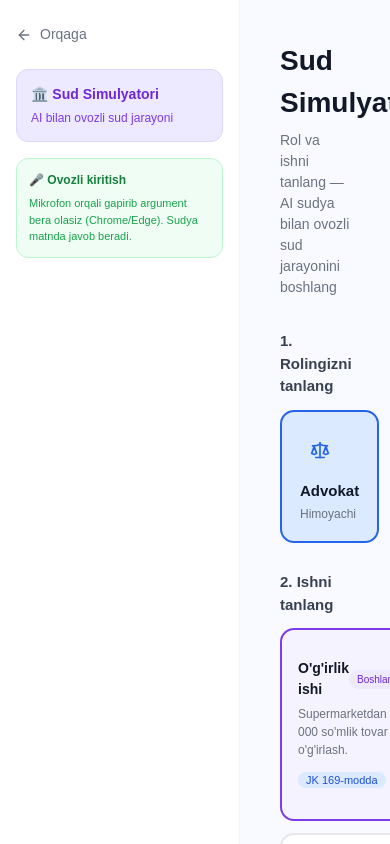
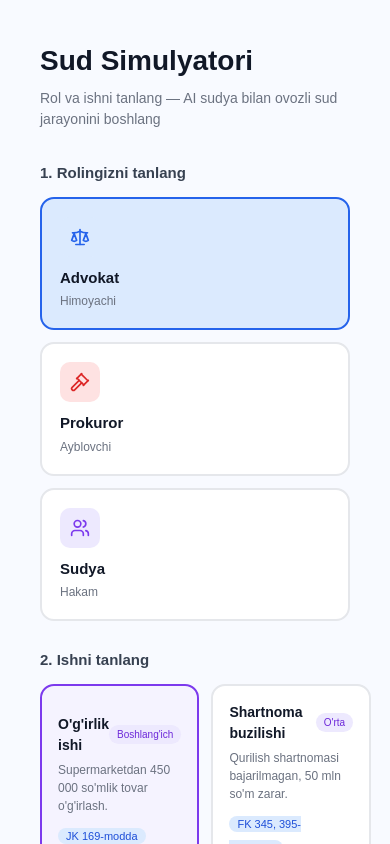
Before and after one commit to akmaljaxonkulov00-beep/JURISAI, a Next.js app: page /court-simulator in a window 390 px wide. Shown: the top 844 px of the page. Built offline with nearby package versions, Linux system fonts and the light colour scheme.

Commit message:
feat: responsive design - mobile & desktop layout, hide sidebars on small screens

```diff
--- a/src/app/ai-assistant/page.tsx
+++ b/src/app/ai-assistant/page.tsx
@@ -223,8 +223,8 @@ export default function AIAssistant() {
 
   return (
     <div style={{ minHeight: '100vh', background: '#F8FAFF', display: 'flex' }}>
-      {/* ── Sidebar ── */}
-      <aside style={{ width: 256, background: '#fff', borderRight: '1px solid #F1F5F9', minHeight: '100vh', padding: '24px 16px', flexShrink: 0 }}>
+      {/* ── Sidebar — faqat desktop da ko'rinadi ── */}
+      <aside className="hidden md:block" style={{ width: 256, background: '#fff', borderRight: '1px solid #F1F5F9', minHeight: '100vh', padding: '24px 16px', flexShrink: 0 }}>
         <a href="/" style={{ display: 'flex', alignItems: 'center', gap: 8, color: '#6B7280', textDecoration: 'none', fontSize: 14, marginBottom: 24 }}>
           <ArrowLeft size={16} /> Orqaga
         </a>
--- a/src/app/court-simulator/page.tsx
+++ b/src/app/court-simulator/page.tsx
@@ -148,7 +148,7 @@ export default function CourtSimulatorPage() {
   // ════════════════════════════ SETUP ════════════════════════════
   if (page === 'setup') return (
     <div style={{ minHeight: '100vh', background: '#F8FAFF', display: 'flex' }}>
-      <aside style={{ width: 240, background: '#fff', borderRight: '1px solid #F1F5F9', minHeight: '100vh', padding: '24px 16px', flexShrink: 0 }}>
+      <aside className="hidden md:block" style={{ width: 240, background: '#fff', borderRight: '1px solid #F1F5F9', minHeight: '100vh', padding: '24px 16px', flexShrink: 0 }}>
         <a href="/" style={{ display: 'flex', alignItems: 'center', gap: 8, color: '#6B7280', textDecoration: 'none', fontSize: 14, marginBottom: 24 }}>
           <ArrowLeft size={16} /> Orqaga
         </a>
@@ -167,7 +167,7 @@ export default function CourtSimulatorPage() {
         <p style={{ fontSize: 14, color: '#6B7280', margin: '0 0 32px' }}>Rol va ishni tanlang — AI sudya bilan ovozli sud jarayonini boshlang</p>
 
         <h2 style={{ fontSize: 15, fontWeight: 700, color: '#374151', margin: '0 0 12px' }}>1. Rolingizni tanlang</h2>
-        <div style={{ display: 'grid', gridTemplateColumns: 'repeat(3,1fr)', gap: 12, marginBottom: 28, maxWidth: 700 }}>
+        <div className="grid grid-cols-1 sm:grid-cols-3 gap-3" style={{ marginBottom: 28 }}>
           {ROLES.map(r => (
             <button key={r.id} onClick={() => setRole(r)}
               style={{ padding: 18, borderRadius: 14, border: `2px solid ${role.id === r.id ? r.color : '#E5E7EB'}`, background: role.id === r.id ? r.bg : '#fff', cursor: 'pointer', textAlign: 'left' }}>
@@ -228,8 +228,8 @@ export default function CourtSimulatorPage() {
       </header>
 
       <div style={{ flex: 1, display: 'flex', overflow: 'hidden' }}>
-        {/* Ballar paneli */}
-        <aside style={{ width: 200, background: 'rgba(0,0,0,0.4)', borderRight: '1px solid rgba(255,255,255,0.07)', padding: 18, flexShrink: 0 }}>
+        {/* Ballar paneli — faqat desktop */}
+        <aside className="hidden lg:block" style={{ width: 200, background: 'rgba(0,0,0,0.4)', borderRight: '1px solid rgba(255,255,255,0.07)', padding: 18, flexShrink: 0 }}>
           <p style={{ fontSize: 11, fontWeight: 600, color: '#64748B', textTransform: 'uppercase', letterSpacing: '0.08em', margin: '0 0 12px' }}>Baholash</p>
           {[
             { l: 'Sud etikasi', v: score.etiquette, c: '#22C55E' },
--- a/src/app/layout.tsx
+++ b/src/app/layout.tsx
@@ -1,9 +1,15 @@
-import type { Metadata } from "next";
+import type { Metadata, Viewport } from "next";
 import { Geist, Geist_Mono } from "next/font/google";
 import "./globals.css";
 import { generateSEOMetadata } from "./metadata";
 import Providers from "./providers";
 import ErrorBoundary from "@/components/ErrorBoundary";
+
+export const viewport: Viewport = {
+  width: 'device-width',
+  initialScale: 1,
+  maximumScale: 1,
+};
 
 const geistSans = Geist({
   variable: "--font-geist-sans",
--- a/src/app/simulator/page.tsx
+++ b/src/app/simulator/page.tsx
@@ -363,7 +363,7 @@ export default function Simulator() {
   return (
     <div className="min-h-screen bg-[#f8faff]">
       <div className="flex">
-        <div className="w-64 bg-white border-r min-h-screen p-6">
+        <div className="hidden md:block w-64 bg-white border-r min-h-screen p-6">
           <a href="/" className="flex items-center gap-2 text-gray-600 hover:bg-gray-50 px-3 py-2 rounded-lg mb-6">
             <ArrowLeft className="w-5 h-5" /><span>Orqaga</span>
           </a>
@@ -381,8 +381,7 @@ export default function Simulator() {
 
           <main className="p-8">
             <h2 className="text-xl font-bold text-gray-800 mb-5">Simulyatsiya turini tanlang</h2>
-            <div className="grid grid-cols-1 md:grid-cols-3 gap-6">
-              {simulations.map(sim => (
+            <div className="grid grid-cols-1 md:grid-cols-3 gap-6">              {simulations.map(sim => (
                 <div
                   key={sim.id}
                   className={`bg-white rounded-2xl p-6 shadow-sm border-2 transition-all cursor-pointer ${selectedSim === sim.id ? 'border-blue-500 bg-blue-50' : 'border-gray-100 hover:border-blue-200'}`}
```
